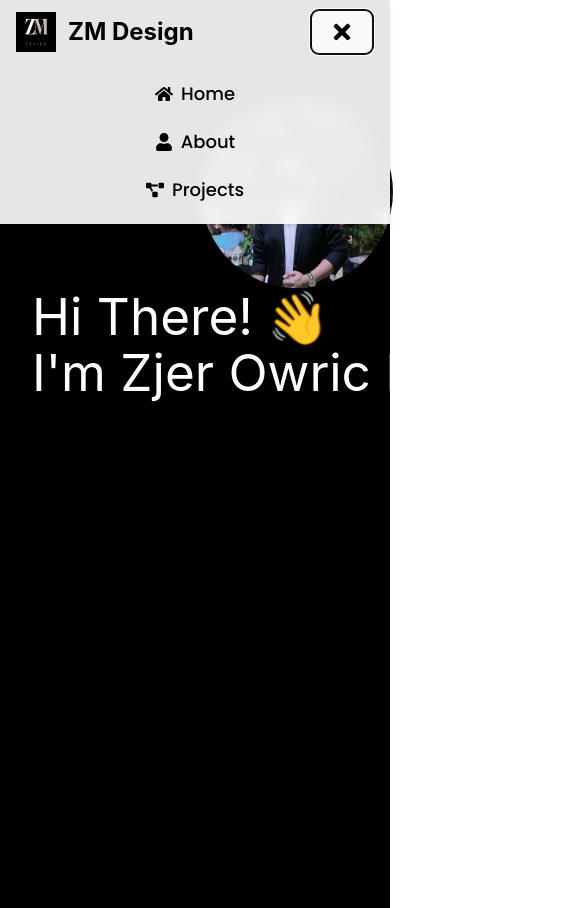
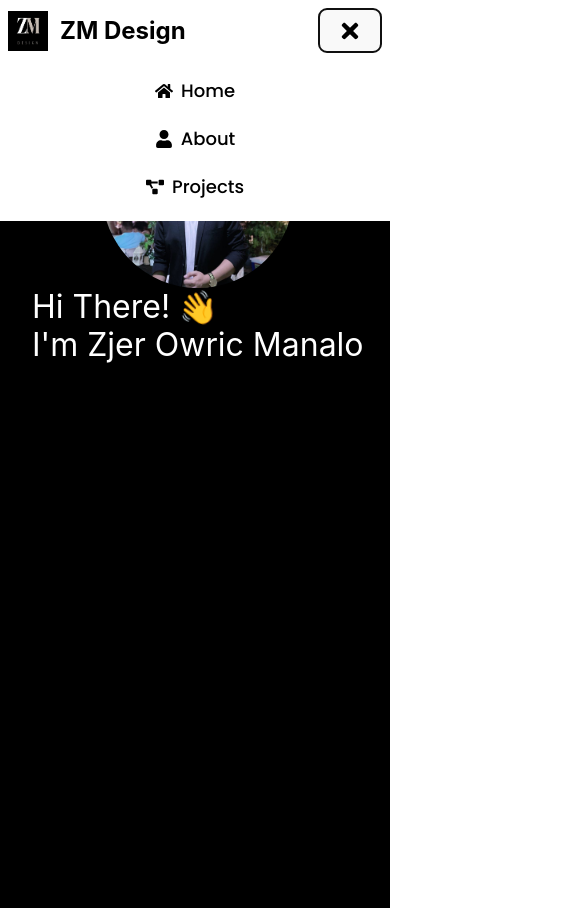
Before and after one commit to Valiantic/ZM-Design, a React (Vite) app: page / in a window 390 px wide. Both pictures are taken after a click on the button 341 px from the left and 32 px from the top of the page. Shown: the whole page, 585 px wide, since content can reach past the window. Built offline with nearby package versions, Linux system fonts and the light colour scheme.

Commit message:
Refactor Mobile Responsiveness of Navbar and Info

```diff
--- a/src/components/NavbarBlock/Navbar.jsx
+++ b/src/components/NavbarBlock/Navbar.jsx
@@ -11,20 +11,18 @@ const Navbar = () => {
   };
 
   return (
-    <nav className="fixed top-0 left-0 right-0 w-full bg-white/90 backdrop-blur-sm shadow-md z-[1000] font-poppins">
-
-      <div className="max-w-7xl mx-auto px-4 sm:px-6 lg:px-8">
-
-        <div className="flex items-center justify-between h-16">
+    <nav className="fixed top-0 left-0 right-0 z-50 w-full bg-white">
+      <div className="max-w-[100vw] px-2 sm:px-4">
+        <div className="flex items-center justify-between py-2 md:py-4">
 
           {/* Updated Logo Section */}
-          <Link to="/" className="flex items-center space-x-3">
+          <Link to="/" className="flex items-center space-x-3 text-sm md:text-base lg:text-lg">
             <img className="h-10 w-10 sm:h-8 sm:w-8" src={logo} alt="Logo" />
             <span className="text-2xl sm:text-xl font-bold text-black-600">ZM Design</span>
           </Link>
 
           {/* DESKTOP VIEW */}
-          <div className="hidden md:block">
+          <div className="hidden md:block text-sm md:text-base">
             <div className="ml-10 flex items-center space-x-8">
               <Link to="/" className="nav-link text-black hover:text-black-600 transition-colors text-lg font-medium flex items-center gap-4">
                 <FaHome className="text-xl" /> Home
@@ -51,8 +49,8 @@ const Navbar = () => {
 
         {/* MOBILE MENU WITH ICONS */}
         {isOpen && (
-          <div className="md:hidden">
-            <div className="px-2 pt-2 pb-3 space-y-1 sm:px-3 flex flex-col items-center">
+          <div className="md:hidden w-full">
+            <div className="px-2 pt-2 pb-3 space-y-1 flex flex-col items-center bg-white">
               <Link to="/" className="nav-link text-black hover:text-black-600 transition-colors py-2 text-lg font-medium w-32 text-center flex items-center justify-center gap-2">
                 <FaHome /> Home
               </Link>
--- a/src/index.css
+++ b/src/index.css
@@ -36,11 +36,19 @@ body {
   background-repeat: no-repeat;
   background-size: cover;
   background-attachment: fixed;
+  overflow-x: hidden;
 }
 
 h1 {
-  font-size: 3.2em;
-  line-height: 1.1;
+  font-size: 2rem;
+  line-height: 1.2;
+}
+
+@media (min-width: 768px) {
+  h1 {
+    font-size: 3.2em;
+    line-height: 1.1;
+  }
 }
 
 button {
@@ -78,6 +86,8 @@ button:focus-visible {
 /* STICK THE NAVBAR TO THE TOP */
 html {
   scroll-padding-top: 4rem; /* Adjusts scroll position to account for fixed navbar */
+  max-width: 100vw;
+  overflow-x: hidden;
 }
 
 /* Navbar styles */
--- a/src/pages/Home.jsx
+++ b/src/pages/Home.jsx
@@ -19,7 +19,7 @@ const Home = () => {
 
           {/* Text Content - Left Side */}
           <div className="w-full text-white md:w-1/2 order-1 md:order-none">
-            <h1 className='text-2xl sm:text-3xl md:text-4xl'>
+            <h1 className='text-2xl sm:text-xl md:text-4xl'>
               Hi There! <span style={waveAnimation}>👋</span>
               <span className="whitespace-nowrap">I'm Zjer Owric Manalo</span>
             </h1>
```
